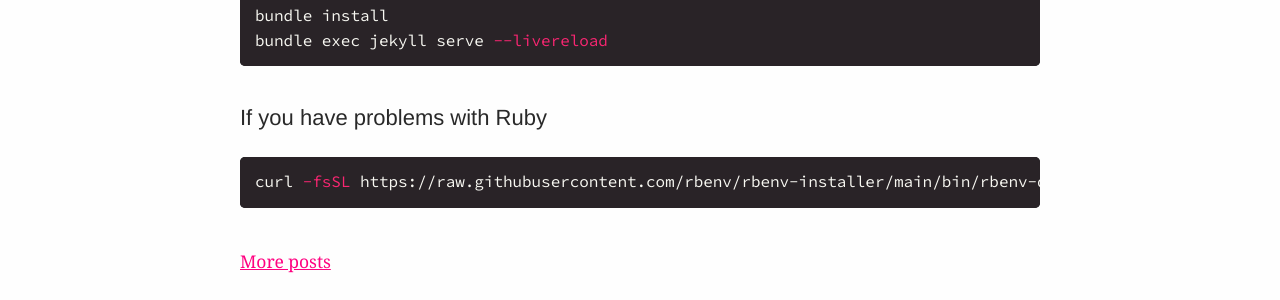
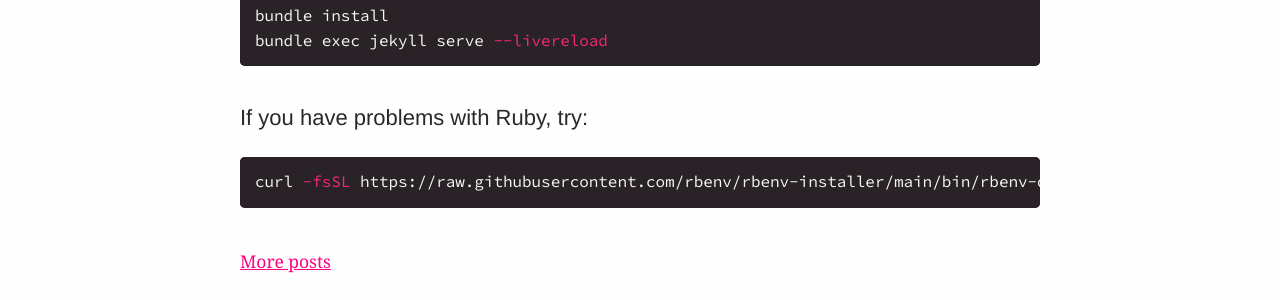
Before and after one commit to explodinglabs/explodinglabs.github.io, a Jekyll site: the page built from docs/_posts/2021-08-26-install-jekyll-on-a-mac.markdown, in a window 1280 px wide. Shown: the part 923-1223 px from the top of the page. Built offline with Jekyll 4.4.1, drawn with Linux system fonts in a browser that asks for light colours.

Commit message:
Update 2021-08-26-install-jekyll-on-a-mac.markdown

````diff
--- a/docs/_posts/2021-08-26-install-jekyll-on-a-mac.markdown
+++ b/docs/_posts/2021-08-26-install-jekyll-on-a-mac.markdown
@@ -35,7 +35,7 @@ bundle install
 bundle exec jekyll serve --livereload
 ```
 
-## If you have problems with Ruby
+## If you have problems with Ruby, try:
 
 ```sh
 curl -fsSL https://raw.githubusercontent.com/rbenv/rbenv-installer/main/bin/rbenv-doctor | bash
````
